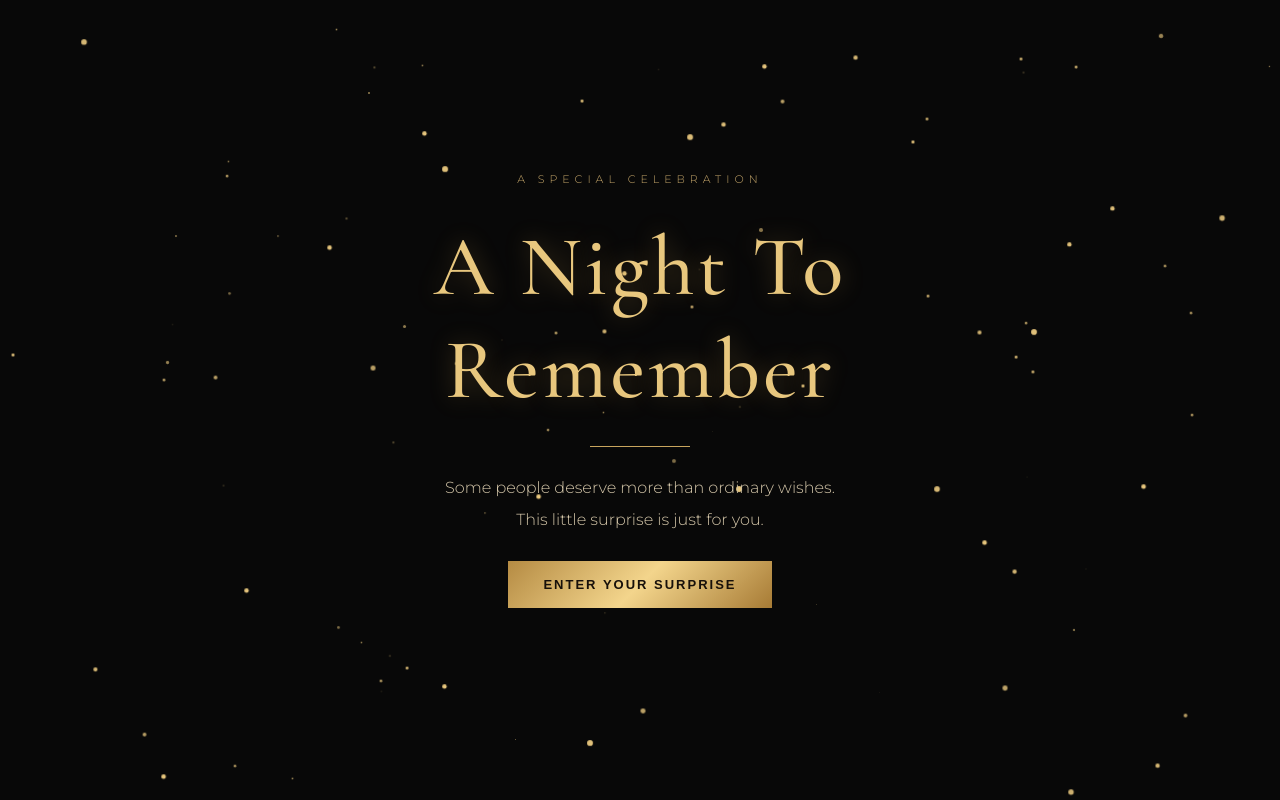
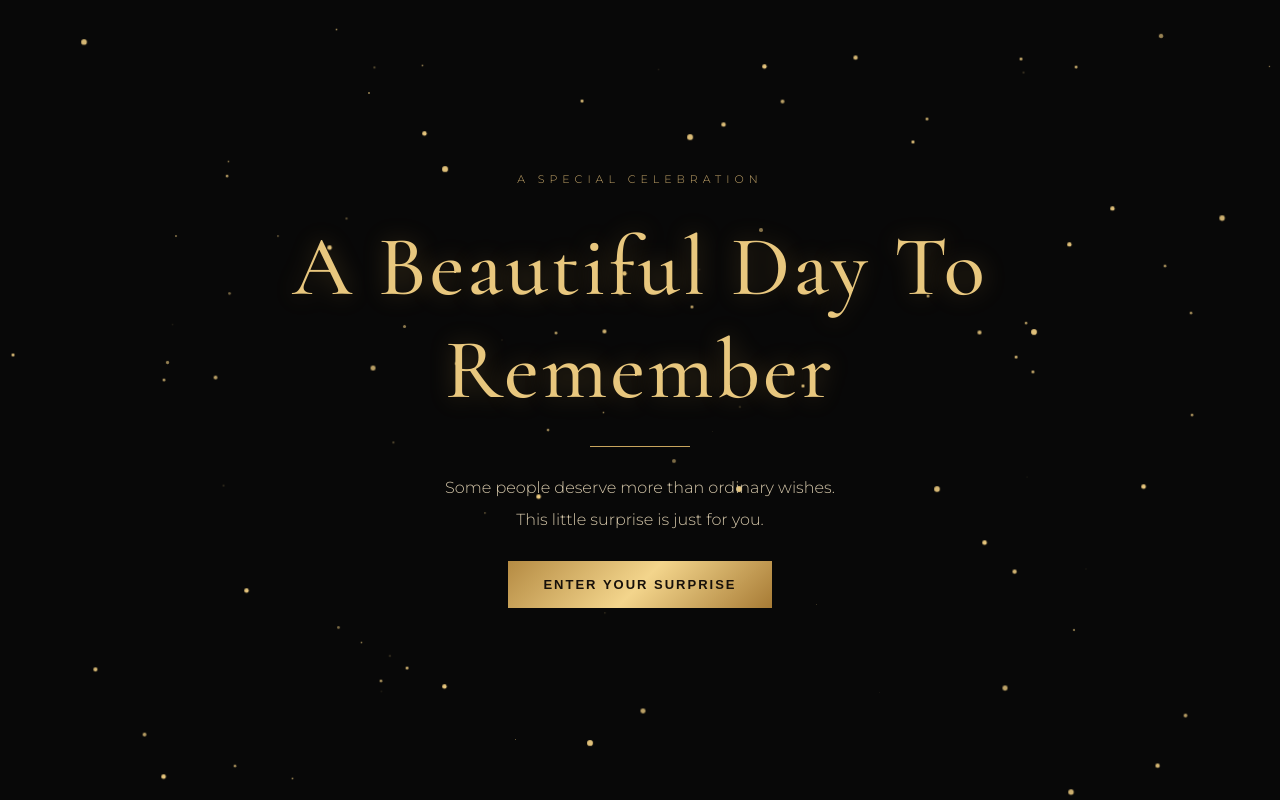
Before and after one commit to personal786787-cmyk/birthday-wish, a plain HTML site: page index.html in a window 1280 px wide. Drawn offline with nearby package versions, Linux system fonts and the light colour scheme.

Commit message:
Upgrade birthday website

```diff
--- a/index.html
+++ b/index.html
@@ -241,7 +241,7 @@ height:260px;
 
 <p class="subtitle">A SPECIAL CELEBRATION</p>
 
-<h1>A Night To<br>Remember</h1>
+<h1>A Beautiful Day To<br>Remember</h1>
 
 <div class="line"></div>
 
```
